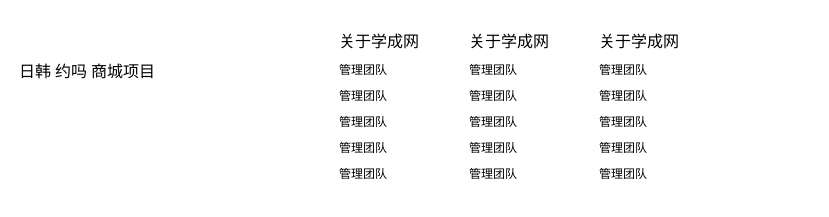
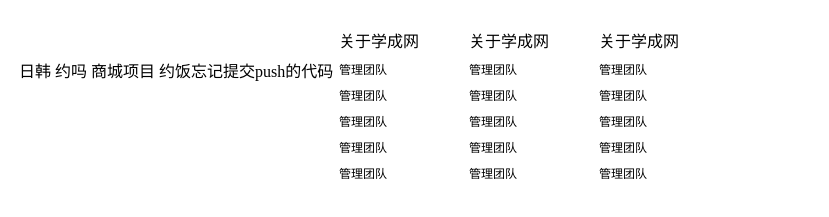
Before and after one commit to ITZhangSH/dbhot, a plain HTML site: page index.html in a window 1280 px wide. Shown: the part 1237-1454 px from the top of the page, 451-1280 px from the left. Drawn offline with Linux system fonts and the light colour scheme.

Commit message:
约饭啦啦啦

```diff
--- a/index.html
+++ b/index.html
@@ -351,6 +351,7 @@
         <span>日韩</span>
         <span>约吗</span>
         <span>商城项目</span>
+        <span>约饭忘记提交push的代码</span>
     </footer>
 </body>
 </html>
```
